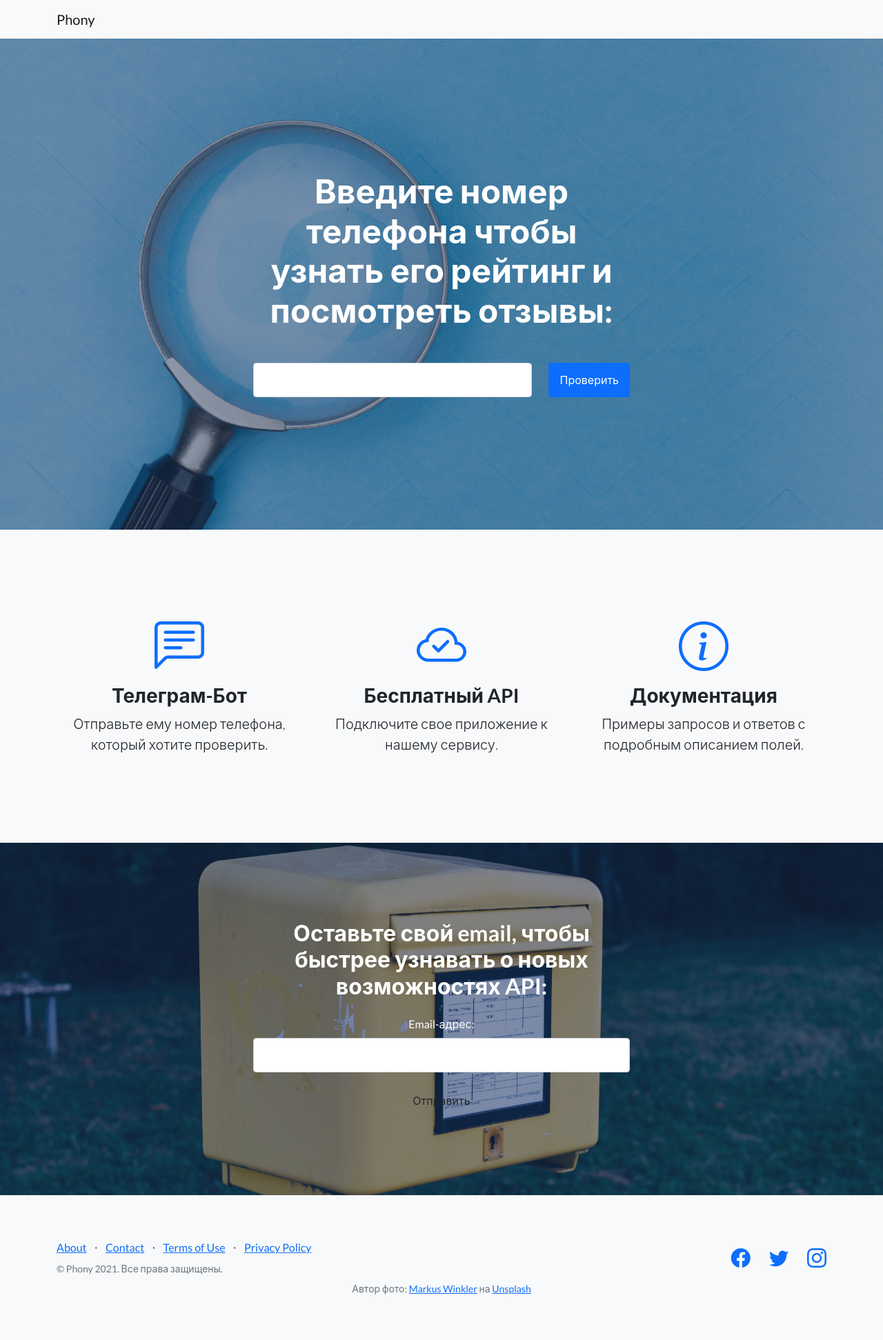
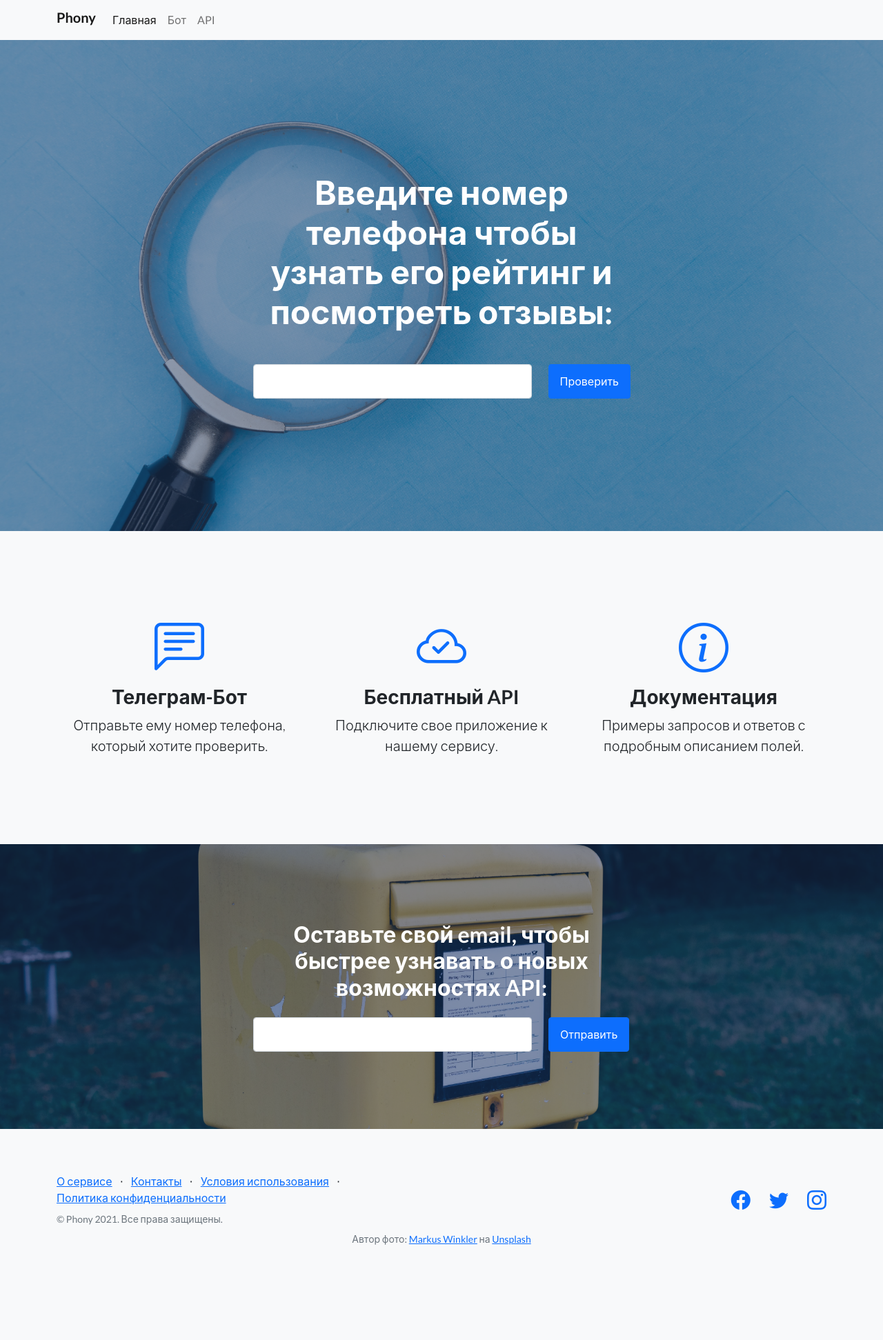
Before and after one commit to Archie04682/phone-checker, a Flask app: page / in a window 1280 px wide. Shown: the whole page at 69% size. After the commit the page ends 1805 px from the top, so only its background shows below. Run offline with Flask 2, Linux system fonts and the light colour scheme; some libraries are stand-ins or nearby versions.

Commit message:
added template for index.html

```diff
--- a/app.py
+++ b/app.py
@@ -1,9 +1,7 @@
-import html
-
 from flask import Flask, jsonify, render_template, redirect, url_for, request
 from datetime import timedelta
 from flask_wtf import FlaskForm
-from wtforms import Form, StringField, EmailField, SubmitField
+from wtforms import StringField, EmailField, SubmitField
 from wtforms.validators import DataRequired, Email
 from flask_bootstrap import Bootstrap
 from os import environ
@@ -53,7 +51,6 @@ class EmailForm(FlaskForm):
 
 @app.route('/', methods=['GET', 'POST'])
 def index():
-    print('FIRE!')
     phone_form = PhoneNumberForm()
     email_form = EmailForm()
 
--- a/templates/index.html
+++ b/templates/index.html
@@ -17,15 +17,29 @@
     <link href="https://fonts.googleapis.com/css?family=Lato:300,400,700,300italic,400italic,700italic" rel="stylesheet"
           type="text/css"/>
     <!-- Core theme CSS (includes Bootstrap)-->
-    <link rel="stylesheet" href="https://maxcdn.bootstrapcdn.com/bootstrap/4.0.0/css/bootstrap.min.css" integrity="sha384-Gn5384xqQ1aoWXA+058RXPxPg6fy4IWvTNh0E263XmFcJlSAwiGgFAW/dAiS6JXm" crossorigin="anonymous">
     <link href="{{ url_for("static", filename="css/styles.css") }}" rel="stylesheet"/>
 </head>
 <body>
 <!-- Navigation-->
-<nav class="navbar navbar-light bg-light static-top">
+<nav class="navbar navbar-expand-lg navbar-light bg-light">
     <div class="container">
-        <a class="navbar-brand" href="/">Phony</a>
-        {#<a class="btn btn-primary" href="#signup">Sign Up</a>#}
+        <a class="navbar-brand h1" href="/">Phony</a>
+        <button class="navbar-toggler" type="button" data-toggle="collapse" data-target="#navbarToggler" aria-controls="navbarToggler" aria-expanded="false" aria-label="Открыть меню">
+            <span class="navbar-toggler-icon"></span>
+        </button>
+        <div class="collapse navbar-collapse" id="navbarToggler">
+            <ul class="navbar-nav mr-auto mt-2 mt-lg-0">
+              <li class="nav-item active">
+                <a class="nav-link active" href="/">Главная</a>
+              </li>
+              <li class="nav-item">
+                <a class="nav-link" href="#">Бот</a>
+              </li>
+              <li class="nav-item">
+                <a class="nav-link" href="#">API</a>
+              </li>
+            </ul>
+        </div>
     </div>
 </nav>
 <!-- Masthead-->
@@ -161,7 +175,24 @@
         <div class="row justify-content-center">
             <div class="col-xl-6">
                 <h2 class="mb-4">Оставьте свой email, чтобы быстрее узнавать о новых возможностях API:</h2>
-                {{ wtf.quick_form(emailForm, novalidate=True) }}
+                <form method="POST" action="/" novalidate>
+                    {{ emailForm.csrf_token }}
+                    <div class="row">
+                        <div class="col">
+                            {{ emailForm.email(class_="form-control") }}
+                            {% if emailForm.email.errors %}
+                                <ul class="errors">
+                                    {% for error in emailForm.email.errors %}
+                                        <li style="list-style-type: none;"><small class="form-text text-warning">{{ error }}</small></li>
+                                    {% endfor %}
+                                </ul>
+                            {% endif %}
+                        </div>
+                        <div class="col-3">
+                            {{ emailForm.submit(class_="btn btn-primary btn-block") }}
+                        </div>
+                    </div>
+                </form>
             </div>
         </div>
     </div>
@@ -172,13 +203,13 @@
         <div class="row">
             <div class="col-lg-6 h-100 text-center text-lg-start my-auto">
                 <ul class="list-inline mb-2">
-                    <li class="list-inline-item"><a href="#!">About</a></li>
+                    <li class="list-inline-item"><a href="#!">О сервисе</a></li>
                     <li class="list-inline-item">⋅</li>
-                    <li class="list-inline-item"><a href="#!">Contact</a></li>
+                    <li class="list-inline-item"><a href="#!">Контакты</a></li>
                     <li class="list-inline-item">⋅</li>
-                    <li class="list-inline-item"><a href="#!">Terms of Use</a></li>
+                    <li class="list-inline-item"><a href="#!">Условия использования</a></li>
                     <li class="list-inline-item">⋅</li>
-                    <li class="list-inline-item"><a href="#!">Privacy Policy</a></li>
+                    <li class="list-inline-item"><a href="#!">Политика конфиденциальности</a></li>
                 </ul>
                 <p class="text-muted small mb-4 mb-lg-0">&copy; Phony 2021. Все права защищены.</p>
             </div>
```
